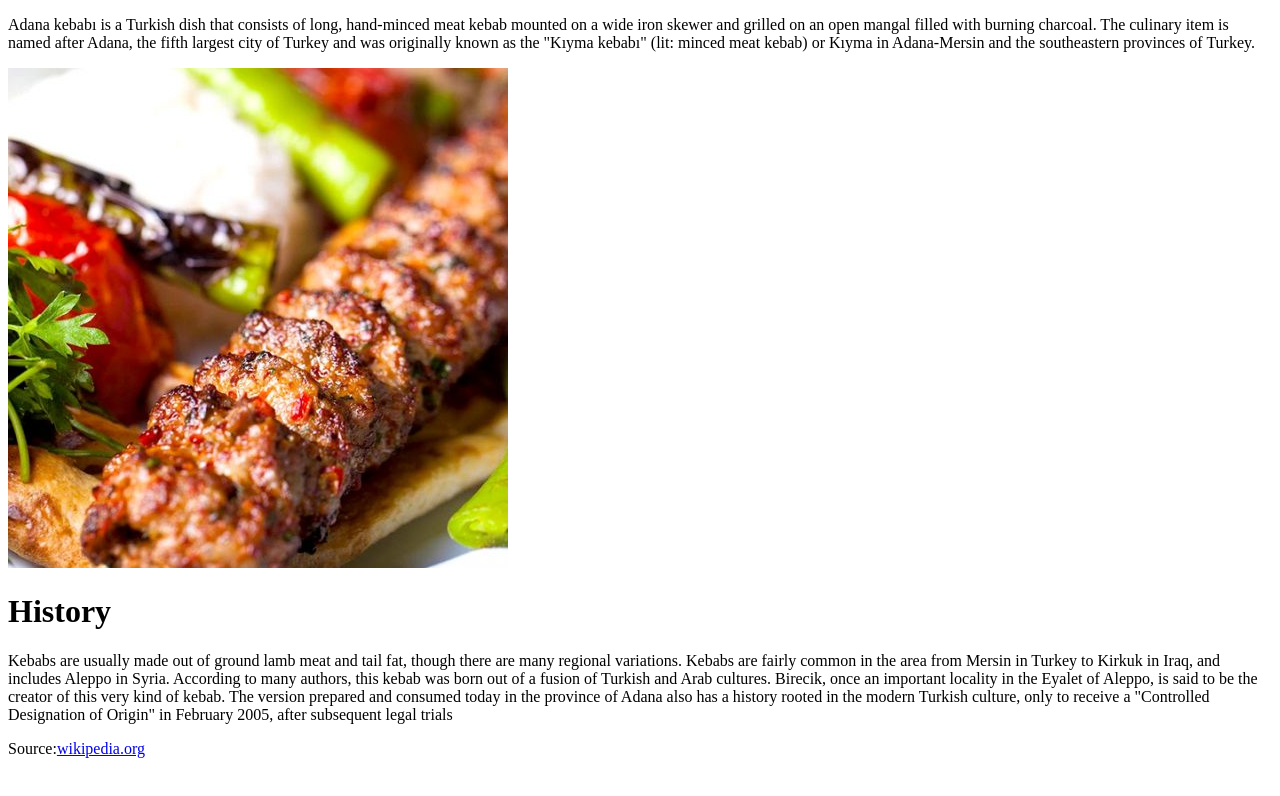
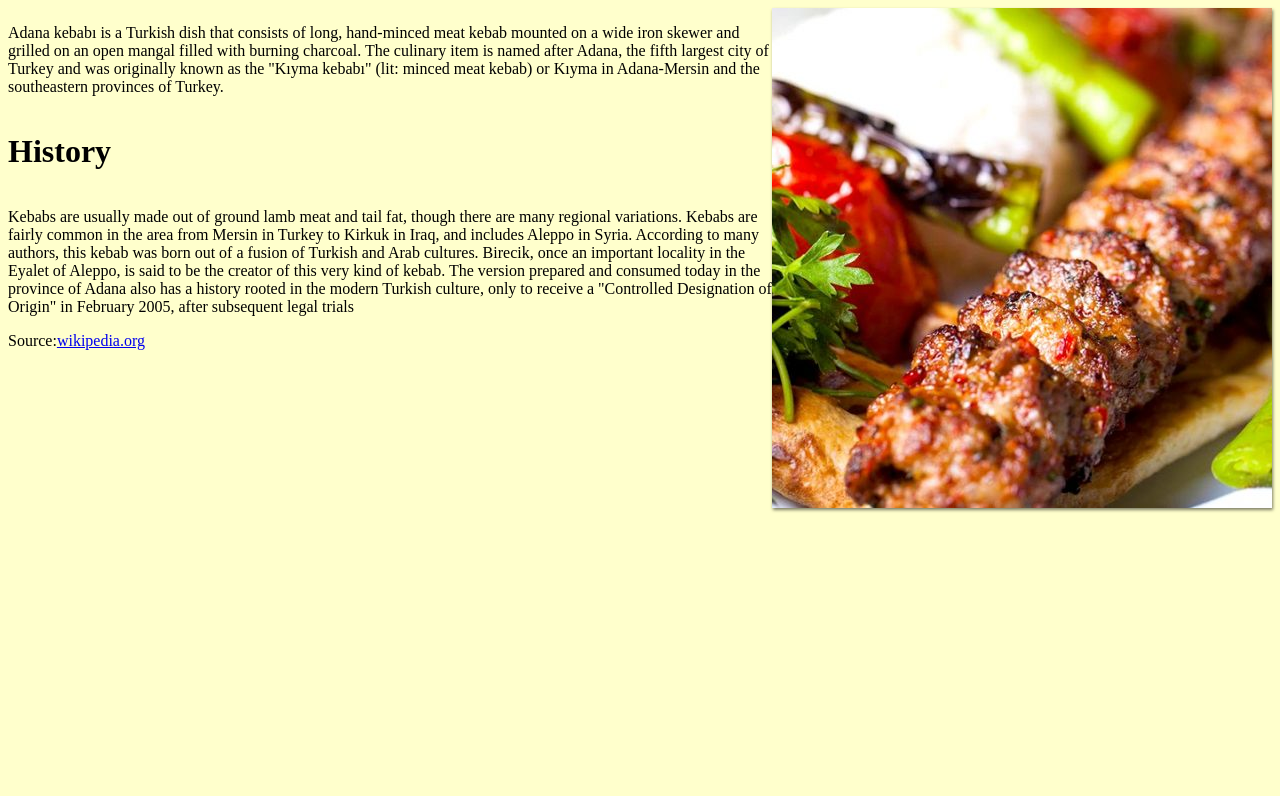
Before and after one commit to Kaya852/kebab-fan-page, a plain HTML site: page pages/adana.html in a window 1280 px wide. Drawn offline with Linux system fonts and the light colour scheme.

Commit message:
Some structural changes have made on links pages on middle part in html and css part has complated

```diff
--- /dev/null
+++ b/css-files/middle-link-pages.css
@@ -0,0 +1,23 @@
+body{
+    background-color: #ffffcc;
+}
+
+.container {
+    display: flex;
+
+
+}
+
+.intro {
+    display: flex;
+    flex-direction: column;
+}
+
+img {
+    box-shadow: 1px 2px 3px rgba(0,0,0,.5);
+}
+
+.unfinished {
+    font-weight: 800;
+
+}
--- a/pages/adana.html
+++ b/pages/adana.html
@@ -5,22 +5,26 @@
     <meta http-equiv="X-UA-Compatible" content="IE=edge">
     <meta name="viewport" content="width=device-width, initial-scale=1.0">
     <title>Adana</title>
+    <link rel="stylesheet" href="../css-files/middle-link-pages.css">
 </head>
 <body>
     <div class="container">
         <div class="intro">
             <p>Adana kebabı is a Turkish dish that consists of long, hand-minced meat kebab mounted on a wide iron skewer and grilled on an open mangal filled with burning charcoal. The culinary item is named after Adana, the fifth largest city of Turkey and was originally known as the "Kıyma kebabı" (lit: minced meat kebab) or Kıyma in Adana-Mersin and the southeastern provinces of Turkey.</p>
-            <img src="../images/adana2.jpg" alt="adana" width="500" height="500">
-        </div>
-
-        <div class="history">
             <h1>History</h1>
             <p>Kebabs are usually made out of ground lamb meat and tail fat, though there are many regional variations. Kebabs are fairly common in the area from Mersin in Turkey to Kirkuk in Iraq, and includes Aleppo in Syria. According to many authors, this kebab was born out of a fusion of Turkish and Arab cultures. Birecik, once an important locality in the Eyalet of Aleppo, is said to be the creator of this very kind of kebab. The version prepared and consumed today in the province of Adana also has a history rooted in the modern Turkish culture, only to receive a "Controlled Designation of Origin" in February 2005, after subsequent legal trials</p>
+            <div class="footer">
+                <div>Source:<a href="https://en.wikipedia.org/wiki/Adana_kebab%C4%B1">wikipedia.org</a></div>
+            </div>
         </div>
+            <img src="../images/adana2.jpg" alt="adana" width="500" height="500">
 
-        <div class="footer">
-            <div>Source:<a href="https://en.wikipedia.org/wiki/Adana_kebab%C4%B1">wikipedia.org</a></div>
-        </div>
+
+
+
+
+
+
     </div>
 </body>
 </html>
```
Also changed, not shown: pages/beyti.html (+7 -7 lines), pages/bohca.html (+2 -1 lines), pages/buryan.html (+2 -1 lines), pages/cag.html (+11 -7 lines), pages/cokertme.html (+7 -4 lines), pages/orman.html (+2 -1 lines), pages/patlican.html (+7 -4 lines).
